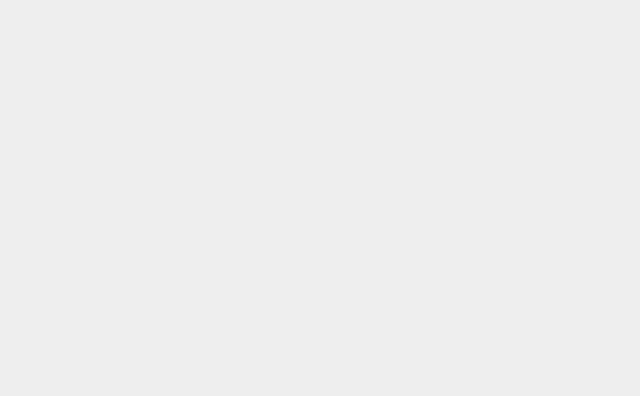
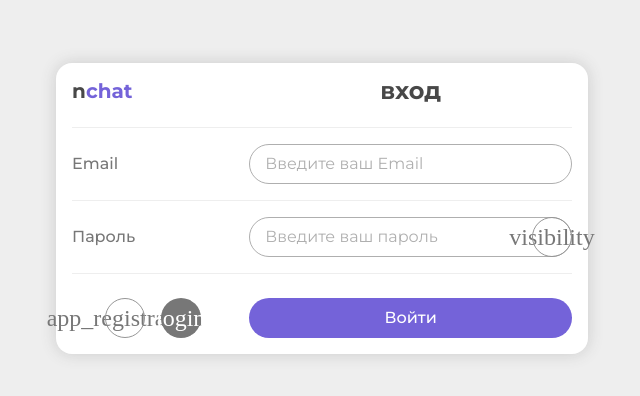
Before and after one commit to weekkkk/n-chat, a Vue app in the folder client/: page /authorazation/login in a window 1280 px wide. Before the commit this address had no page. Shown: the part 192-588 px from the top of the page, without its empty margins (318-958 px from the left). Built offline with nearby package versions, Linux system fonts and the light colour scheme; no server answers; the HTML template or start-up script is replaced by a standard one; a web font is replaced by a local one.

Commit message:
fix routes

```diff
--- a/client/src/App.vue
+++ b/client/src/App.vue
@@ -8,9 +8,20 @@
 html {
   font-size: 16px;
   font-family: 'Montserrat';
-}
-body {
-  background-color: var(--n-second-0);
+  body {
+    background-color: var(--n-second-0);
+    padding: var(--n-indent-3);
+    height: 100vh;
+    display: flex;
+    justify-content: center;
+    #app {
+      max-width: 1024px;
+      width: 100%;
+      display: inline-flex;
+      flex-direction: column;
+      row-gap: var(--n-indent-3);
+    }
+  }
 }
 a {
   text-decoration: underline;
--- a/client/src/forms/activation-form.vue
+++ b/client/src/forms/activation-form.vue
@@ -1,18 +1,22 @@
 <script lang="ts" setup>
 import NButton from '@/components/button/n-button.vue';
 import { EColor } from '@/components/enums';
-import { REGISTRATION } from '@/router/modules/names';
-import { useUserStore } from '@/stores/user';
+import { useUserStore } from '@/stores';
 import { useRouter } from 'vue-router';
 
 const router = useRouter();
 
+/**
+ * * Стор пользователя
+ */
 const userStore = useUserStore();
-
+/**
+ * * Отменить регистрацию пользователя
+ */
 function cancelRegistration() {
   if (!userStore.user) return;
   userStore.cancelRegistration(userStore.user.id).then(() => {
-    router.push({ name: REGISTRATION });
+    router.push({ name: 'registration' });
   });
 }
 </script>
--- a/client/src/forms/authorazation-form.vue
+++ b/client/src/forms/authorazation-form.vue
@@ -5,8 +5,7 @@ import { EType } from '@/components/input/enums';
 import NButton from '@/components/button/n-button.vue';
 import { EColor, ESize } from '@/components/enums';
 import { useRoute, useRouter } from 'vue-router';
-import { REGISTRATION, LOGIN, ACTIVATION, CHAT } from '@/router/modules/names';
-import { useUserStore } from '@/stores/user';
+import { useUserStore } from '@/stores';
 
 const route = useRoute();
 const router = useRouter();
@@ -99,7 +98,7 @@ const passwordInputType = ref<EType>(EType.Password);
   <div class="form-row g-3">
     <div class="f jc-c cg-3">
       <NButton
-        @click="router.push({ name: REGISTRATION })"
+        @click="router.push({ name: 'registration' })"
         :no-fill="!isRegistartion"
         :color="EColor.Second"
         square
@@ -107,7 +106,7 @@ const passwordInputType = ref<EType>(EType.Password);
         <span class="material-symbols-rounded"> app_registration </span>
       </NButton>
       <NButton
-        @click="router.push({ name: LOGIN })"
+        @click="router.push({ name: 'login' })"
         :no-fill="isRegistartion"
         :color="EColor.Second"
         square
--- a/client/src/http/index.ts
+++ b/client/src/http/index.ts
@@ -4,7 +4,7 @@ import { IAuthResponse } from './interfaces';
 /**
  * * Ссылка на api
  */
-export const API_URL = 'http://localhost:4000/api';
+export const API_URL = 'http://localhost:4000/auth-api';
 
 /**
  * * Объект api
--- a/client/src/layouts/default-layout.vue
+++ b/client/src/layouts/default-layout.vue
@@ -1,33 +1,8 @@
 <script lang="ts" setup></script>
 
 <template>
-  <RouterView name="header" />
-  <main>
-    <RouterView />
-  </main>
+  <RouterView />
 </template>
 
 <style lang="scss">
-body {
-  padding: var(--n-indent-3);
-  height: 100vh;
-  display: flex;
-  justify-content: center;
-  #app {
-    max-width: 1024px;
-    width: 100%;
-    display: inline-flex;
-    flex-direction: column;
-    row-gap: var(--n-indent-3);
-    main {
-      flex-grow: 1;
-      min-height: 0;
-      width: 100%;
-      display: flex;
-      justify-content: center;
-      align-items: center;
-      flex-direction: column;
-    }
-  }
-}
 </style>
--- a/client/src/layouts/form-layout.vue
+++ b/client/src/layouts/form-layout.vue
@@ -9,17 +9,21 @@ const title = computed(() => route.meta.title as string);
 </script>
 
 <template>
-  <section class="form-layout br-3 f bg-default fd-col p-3 g-4">
+  <main class="form-layout f ai-c jc-c">
+    <section class="container br-3 f bg-default fd-col p-3 g-4">
       <div class="form-row g-3">
         <h3 class="lh-no">n<span class="c-brand">chat</span></h3>
         <h2 v-if="title" class="lh-no ta-c">{{ title.toLowerCase() }}</h2>
       </div>
       <RouterView />
     </section>
+  </main>
 </template>
 
 <style lang="scss">
-section.form-layout {
+main.form-layout {
+  flex-grow: 1;
+  > section.container {
     max-width: 532px;
     width: 100%;
     box-shadow: 0px 0px 16px rgba(72, 72, 72, 0.2);
@@ -38,7 +42,6 @@ section.form-layout {
         border-bottom: 1px solid var(--n-second-0);
       }
     }
-
     .footer-row {
       display: flex;
       align-items: center;
@@ -54,4 +57,5 @@ section.form-layout {
       }
     }
   }
+}
 </style>
--- a/client/src/layouts/header-layout.vue
+++ b/client/src/layouts/header-layout.vue
@@ -4,20 +4,23 @@ import NButton from '@/components/button/n-button.vue';
 import NPopover from '@/components/popover/n-popover.vue';
 import { EPosition } from '@/components/popover/enums';
 import { EColor } from '@/components/enums';
-import { useUserStore } from '@/stores/user';
+import { useUserStore } from '@/stores';
 import { useRoute, useRouter } from 'vue-router';
-import { LOGIN, CHAT, USERS } from '@/router/modules/names';
-import NInput from '@/components/input/n-input.vue';
 
 const route = useRoute();
 const router = useRouter();
 
+/**
+ * * Стор пользоватля
+ */
 const userStore = useUserStore();
-
+/**
+ * * Выход
+ */
 function logout() {
   if (!userStore.user) return;
   userStore.logout().then(() => {
-    router.push({ name: LOGIN });
+    router.push({ name: 'login' });
   });
 }
 </script>
@@ -31,17 +34,17 @@ function logout() {
 
     <div class="f ai-c cg-3">
       <NButton
-        @click="router.push({ name: CHAT })"
+        @click="router.push({ name: 'chat' })"
         :color="EColor.Brand"
-        :no-fill="route.name != CHAT"
+        :no-fill="route.name != 'chat'"
         square
       >
         <span class="material-symbols-rounded"> mail </span>
       </NButton>
       <NButton
-        @click="router.push({ name: USERS })"
+        @click="router.push({ name: 'users' })"
         :color="EColor.Brand"
-        :no-fill="route.name != USERS"
+        :no-fill="route.name != 'users'"
         square
       >
         <span class="material-symbols-rounded"> group </span>
@@ -71,6 +74,7 @@ function logout() {
       </NPopover>
     </div>
   </header>
+  <RouterView />
 </template>
 
 <style lang="scss">
--- a/client/src/router/index.ts
+++ b/client/src/router/index.ts
@@ -8,8 +8,68 @@ import {
  */
 const routes: Array<RouteRecordRaw> = [
   {
+    name: 'authorazation',
+    path: '/authorazation',
+    component: () => import('@/layouts/form-layout.vue'),
+    redirect: { name: 'login' },
+    children: [
+      {
+        name: 'login',
+        path: 'login',
+        component: () => import('@/forms/authorazation-form.vue'),
+        meta: {
+          title: 'Вход',
+        },
+      },
+      {
+        name: 'registration',
+        path: 'registration',
+        component: () => import('@/forms/authorazation-form.vue'),
+        meta: {
+          title: 'Регистрация',
+        },
+      },
+      {
+        name: 'activation',
+        path: 'activation',
+        component: () => import('@/forms/activation-form.vue'),
+        meta: {
+          title: 'Активация',
+        },
+      },
+    ],
+  },
+  {
+    name: 'default',
     path: '/',
-    component: () => import('@/layouts/default-layout.vue'),
+    component: () => import('@/layouts/header-layout.vue'),
+    redirect: { name: 'chat' },
+    children: [
+      {
+        name: 'chat',
+        path: 'chat',
+        component: () => import('@/layouts/chat-layout.vue'),
+        meta: {
+          title: 'Чат',
+        },
+      },
+      {
+        name: 'information',
+        path: 'information',
+        component: () => import('@/layouts/box-layout.vue'),
+        redirect: { name: 'users' },
+        children: [
+          {
+            name: 'users',
+            path: 'users',
+            component: () => import('@/pages/users-page.vue'),
+            meta: {
+              title: 'Пользователи',
+            },
+          },
+        ],
+      },
+    ],
   },
 ];
 const router = createRouter({
@@ -18,6 +78,8 @@ const router = createRouter({
 });
 export { routes };
 export default router;
+
+import { useUserStore } from '@/stores';
 /**
  * * Обработка переходов по роутам
  */
@@ -25,5 +87,27 @@ router.beforeEach(async (to, from, next) => {
   const { title } = to.meta;
   const brand = '';
   if (title) document.title = `${brand}${title as string}`;
-  next();
+
+  const userStore = useUserStore();
+  if (!userStore.isAuthChecked) {
+    await userStore.checkAuth();
+  }
+
+  if (userStore.user) {
+    if (
+      to.name == 'registration' ||
+      to.name == 'login' ||
+      to.name == 'activation'
+    )
+      next({ name: 'users' });
+    else next();
+  } else {
+    if (
+      to.name != 'registration' &&
+      to.name != 'login' &&
+      to.name != 'activation'
+    ) {
+      next({ name: 'login' });
+    } else next();
+  }
 });
--- a/client/src/stores/user.ts
+++ b/client/src/stores/user.ts
@@ -15,6 +15,10 @@ const useUserStore = defineStore('user', () => {
    * * Пользователь
    */
   const user = ref<IUser>();
+  /**
+   * * Проверялось ли авторизован пользователь или нет
+   */
+  const isAuthChecked = ref(false);
   /**
    * * Вход
    * @param email - почта
@@ -75,6 +79,7 @@ const useUserStore = defineStore('user', () => {
    * * Проверка того, авторизован ли пользователь
    */
   async function checkAuth() {
+    isAuthChecked.value = true;
     try {
       const response = await axios.get<IAuthResponse>(`${API_URL}/refresh`, {
         withCredentials: true,
@@ -106,6 +111,7 @@ const useUserStore = defineStore('user', () => {
     cancelRegistration,
     logout,
     checkAuth,
+    isAuthChecked,
     getUsers,
   };
 });
```
Lines whose indentation alone changed are shown as unchanged.
